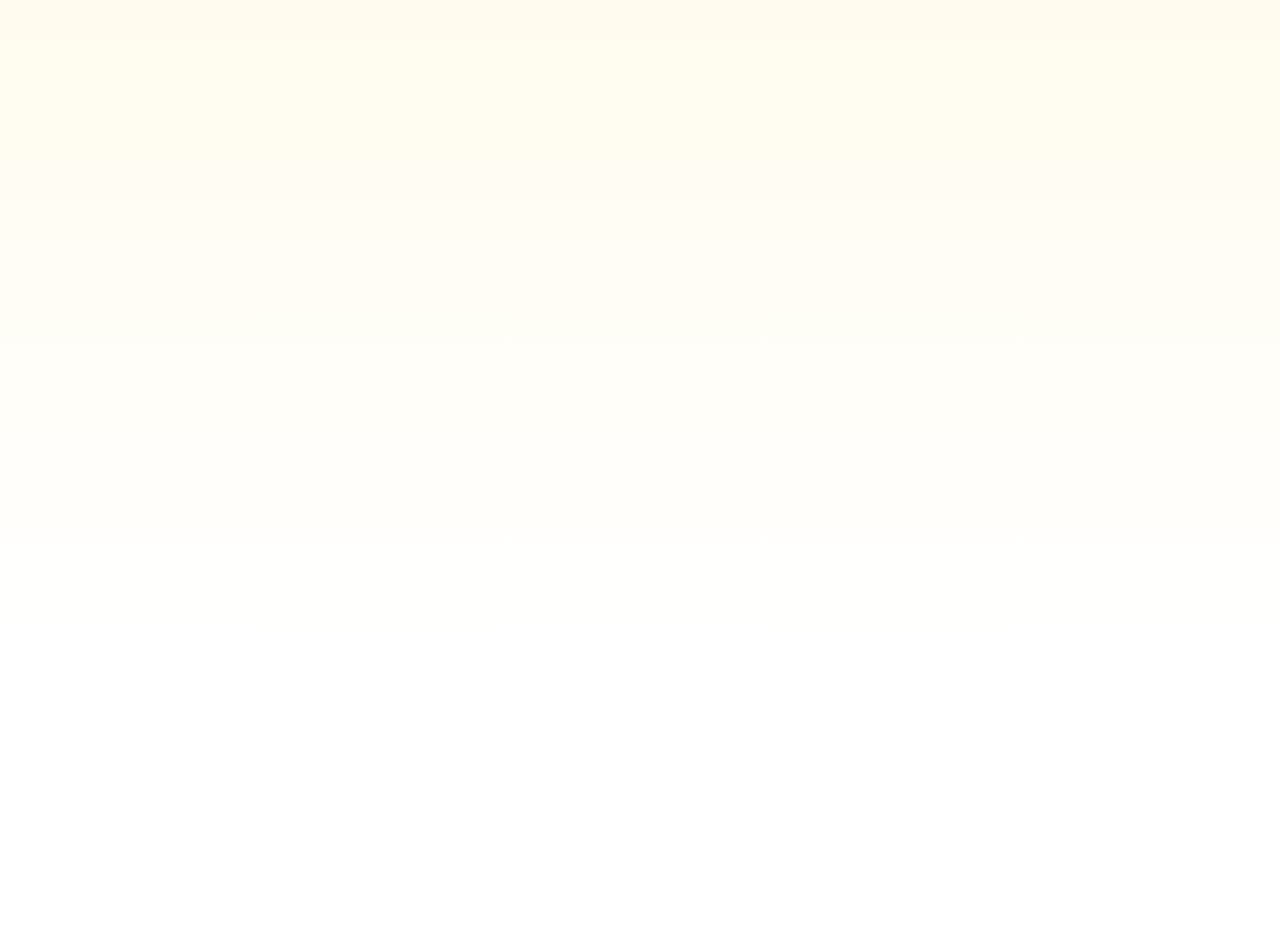
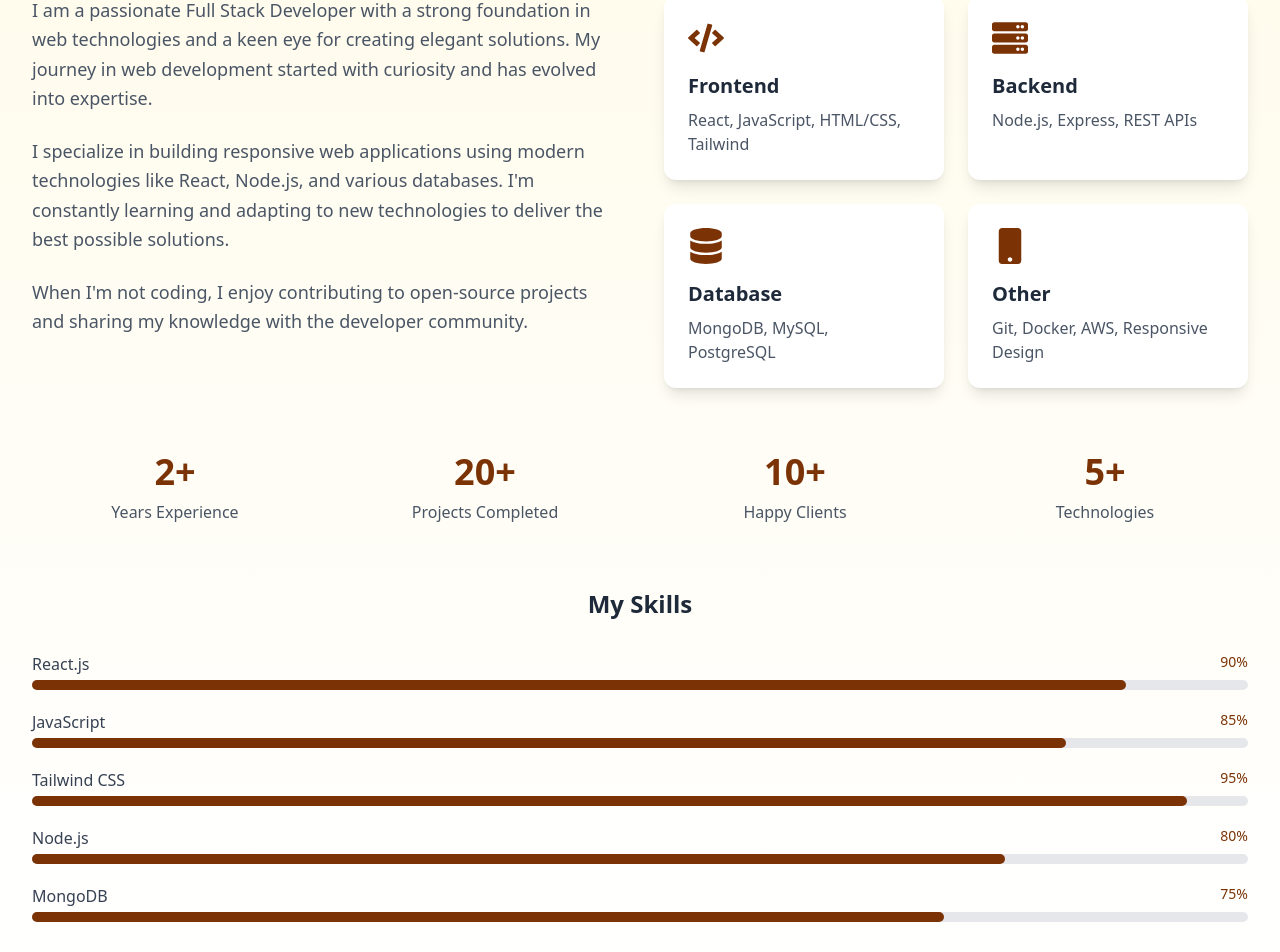
Before and after one commit to ZazabT/portfolio, a React (Vite) app: page / in a window 1280 px wide. Shown: the part 948-1900 px from the top of the page. Before the commit the page ends 1600 px from the top, so only its background shows below. Built offline with nearby package versions, Linux system fonts and the light colour scheme.

Commit message:
Added about page

```diff
--- a/src/components/about/About.jsx
+++ b/src/components/about/About.jsx
@@ -4,7 +4,144 @@ import { FaCode, FaServer, FaMobile, FaDatabase } from 'react-icons/fa';
 const About = () => {
   return (
     <div name='about' className='w-full min-h-screen bg-gradient-to-b from-amber-50 to-white py-16'>
+      <div className='max-w-7xl mx-auto px-4 sm:px-8'>
+        {/* Section Header */}
+        <div className='pb-8 w-full text-center'>
+          <h2 className='text-4xl font-bold text-gray-800 mt-2'>Who I Am</h2>
+        </div>
 
+        {/* Main Content */}
+        <div className='grid md:grid-cols-2 gap-12'>
+          {/* Left Column - About Text */}
+          <div className='text-gray-600 space-y-6'>
+            <p className='text-lg leading-relaxed'>
+              I am a passionate Full Stack Developer with a strong foundation in web technologies
+              and a keen eye for creating elegant solutions. My journey in web development
+              started with curiosity and has evolved into expertise.
+            </p>
+            <p className='text-lg leading-relaxed'>
+              I specialize in building responsive web applications using modern technologies
+              like React, Node.js, and various databases. I'm constantly learning and adapting
+              to new technologies to deliver the best possible solutions.
+            </p>
+            <p className='text-lg leading-relaxed'>
+              When I'm not coding, I enjoy contributing to open-source projects and sharing
+              my knowledge with the developer community.
+            </p>
+          </div>
+
+          {/* Right Column - Skills */}
+          <div className='grid grid-cols-2 gap-6'>
+            <div className='p-6 bg-white rounded-xl shadow-lg hover:shadow-xl transition-shadow'>
+              <FaCode className='text-4xl text-amber-900 mb-4' />
+              <h3 className='text-xl font-semibold text-gray-800 mb-2'>Frontend</h3>
+              <p className='text-gray-600'>React, JavaScript, HTML/CSS, Tailwind</p>
+            </div>
+
+            <div className='p-6 bg-white rounded-xl shadow-lg hover:shadow-xl transition-shadow'>
+              <FaServer className='text-4xl text-amber-900 mb-4' />
+              <h3 className='text-xl font-semibold text-gray-800 mb-2'>Backend</h3>
+              <p className='text-gray-600'>Node.js, Express, REST APIs</p>
+            </div>
+
+            <div className='p-6 bg-white rounded-xl shadow-lg hover:shadow-xl transition-shadow'>
+              <FaDatabase className='text-4xl text-amber-900 mb-4' />
+              <h3 className='text-xl font-semibold text-gray-800 mb-2'>Database</h3>
+              <p className='text-gray-600'>MongoDB, MySQL, PostgreSQL</p>
+            </div>
+
+            <div className='p-6 bg-white rounded-xl shadow-lg hover:shadow-xl transition-shadow'>
+              <FaMobile className='text-4xl text-amber-900 mb-4' />
+              <h3 className='text-xl font-semibold text-gray-800 mb-2'>Other</h3>
+              <p className='text-gray-600'>Git, Docker, AWS, Responsive Design</p>
+            </div>
+          </div>
+        </div>
+
+        {/* Experience Counter */}
+        <div className='grid grid-cols-2 md:grid-cols-4 gap-6 mt-16'>
+          <div className='text-center'>
+            <h3 className='text-4xl font-bold text-amber-900'>2+</h3>
+            <p className='text-gray-600 mt-2'>Years Experience</p>
+          </div>
+          <div className='text-center'>
+            <h3 className='text-4xl font-bold text-amber-900'>20+</h3>
+            <p className='text-gray-600 mt-2'>Projects Completed</p>
+          </div>
+          <div className='text-center'>
+            <h3 className='text-4xl font-bold text-amber-900'>10+</h3>
+            <p className='text-gray-600 mt-2'>Happy Clients</p>
+          </div>
+          <div className='text-center'>
+            <h3 className='text-4xl font-bold text-amber-900'>5+</h3>
+            <p className='text-gray-600 mt-2'>Technologies</p>
+          </div>
+        </div>
+
+        {/* Skills Progress */}
+                <div className='mt-16 space-y-6'>
+                  <div className='text-center mb-8'>
+                    <h2 className='text-2xl font-bold text-gray-800'>My Skills</h2>
+                  </div>
+
+                  <div className='space-y-5'>
+                    <div className='relative'>
+                      <div className='flex justify-between mb-1'>
+                        <span className='text-base font-medium text-gray-700'>React.js</span>
+                        <span className='text-sm font-medium text-amber-900'>90%</span>
+                      </div>
+                      <div className='w-full bg-gray-200 rounded-full h-2.5'>
+                        <div className='bg-amber-900 h-2.5 rounded-full transition-all duration-500 ease-out'
+                             style={{ width: '90%' }}></div>
+                      </div>
+                    </div>
+
+                    <div className='relative'>
+                      <div className='flex justify-between mb-1'>
+                        <span className='text-base font-medium text-gray-700'>JavaScript</span>
+                        <span className='text-sm font-medium text-amber-900'>85%</span>
+                      </div>
+                      <div className='w-full bg-gray-200 rounded-full h-2.5'>
+                        <div className='bg-amber-900 h-2.5 rounded-full transition-all duration-500 ease-out'
+                             style={{ width: '85%' }}></div>
+                      </div>
+                    </div>
+
+                    <div className='relative'>
+                      <div className='flex justify-between mb-1'>
+                        <span className='text-base font-medium text-gray-700'>Tailwind CSS</span>
+                        <span className='text-sm font-medium text-amber-900'>95%</span>
+                      </div>
+                      <div className='w-full bg-gray-200 rounded-full h-2.5'>
+                        <div className='bg-amber-900 h-2.5 rounded-full transition-all duration-500 ease-out'
+                             style={{ width: '95%' }}></div>
+                      </div>
+                    </div>
+
+                    <div className='relative'>
+                      <div className='flex justify-between mb-1'>
+                        <span className='text-base font-medium text-gray-700'>Node.js</span>
+                        <span className='text-sm font-medium text-amber-900'>80%</span>
+                      </div>
+                      <div className='w-full bg-gray-200 rounded-full h-2.5'>
+                        <div className='bg-amber-900 h-2.5 rounded-full transition-all duration-500 ease-out'
+                             style={{ width: '80%' }}></div>
+                      </div>
+                    </div>
+
+                    <div className='relative'>
+                      <div className='flex justify-between mb-1'>
+                        <span className='text-base font-medium text-gray-700'>MongoDB</span>
+                        <span className='text-sm font-medium text-amber-900'>75%</span>
+                      </div>
+                      <div className='w-full bg-gray-200 rounded-full h-2.5'>
+                        <div className='bg-amber-900 h-2.5 rounded-full transition-all duration-500 ease-out'
+                             style={{ width: '75%' }}></div>
+                      </div>
+                    </div>
+                  </div>
+                </div>
+      </div>
     </div>
   );
 };
--- a/src/components/hero/Hero.jsx
+++ b/src/components/hero/Hero.jsx
@@ -7,7 +7,7 @@ import { FaGithub, FaLinkedin, FaTwitter, FaInstagram } from 'react-icons/fa';
 
 const Hero = () => {
   return (
-    <div className='w-full min-h-screen flex items-center justify-center py-28 px-4 sm:px-8 bg-gradient-to-b from-white to-amber-50'>
+    <div className='w-full bg- min-h-screen flex items-center justify-center py-28 px-4 sm:px-8 bg-gradient-to-b from-white to-amber-50'>
       <div className='max-w-7xl mx-auto flex flex-col md:flex-row items-center justify-between gap-16'>
         {/* Left side hero section */}
         <div className='w-full md:w-1/2 flex items-start flex-col gap-10 p-4'>
--- a/src/components/navbar/Navbar.jsx
+++ b/src/components/navbar/Navbar.jsx
@@ -6,7 +6,7 @@ const Navbar = () => {
   const handleClick = () => setNav(!nav);
 
   return (
-    <div className='fixed right-0 top-0 w-full backdrop-blur-md z-50'>
+    <div className='fixed left-0 right-0 top-0 w-full backdrop-blur-md z-50'>
 
       <div className='max-w-7xl mx-auto h-[80px] flex justify-between items-center px-4 text-gray-300'>
         {/* LOGO */}
--- a/src/index.css
+++ b/src/index.css
@@ -3,3 +3,8 @@
 .clip-path-hexagon {
   clip-path: polygon(25% 0%, 75% 0%, 100% 50%, 75% 100%, 25% 100%, 0% 50%);
 }
+
+@keyframes progressBar {
+  0% { width: 0; }
+  100% { width: 100%; }
+}
```
